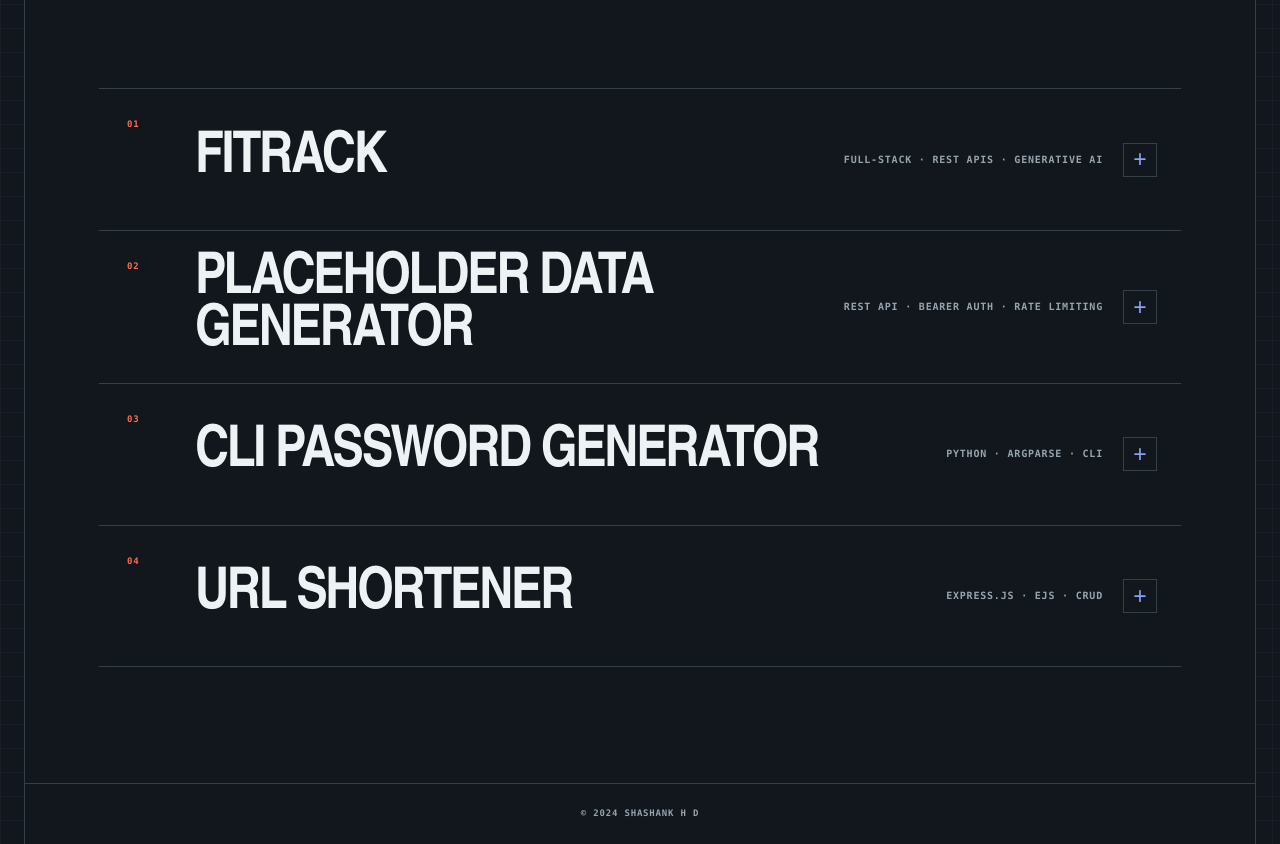
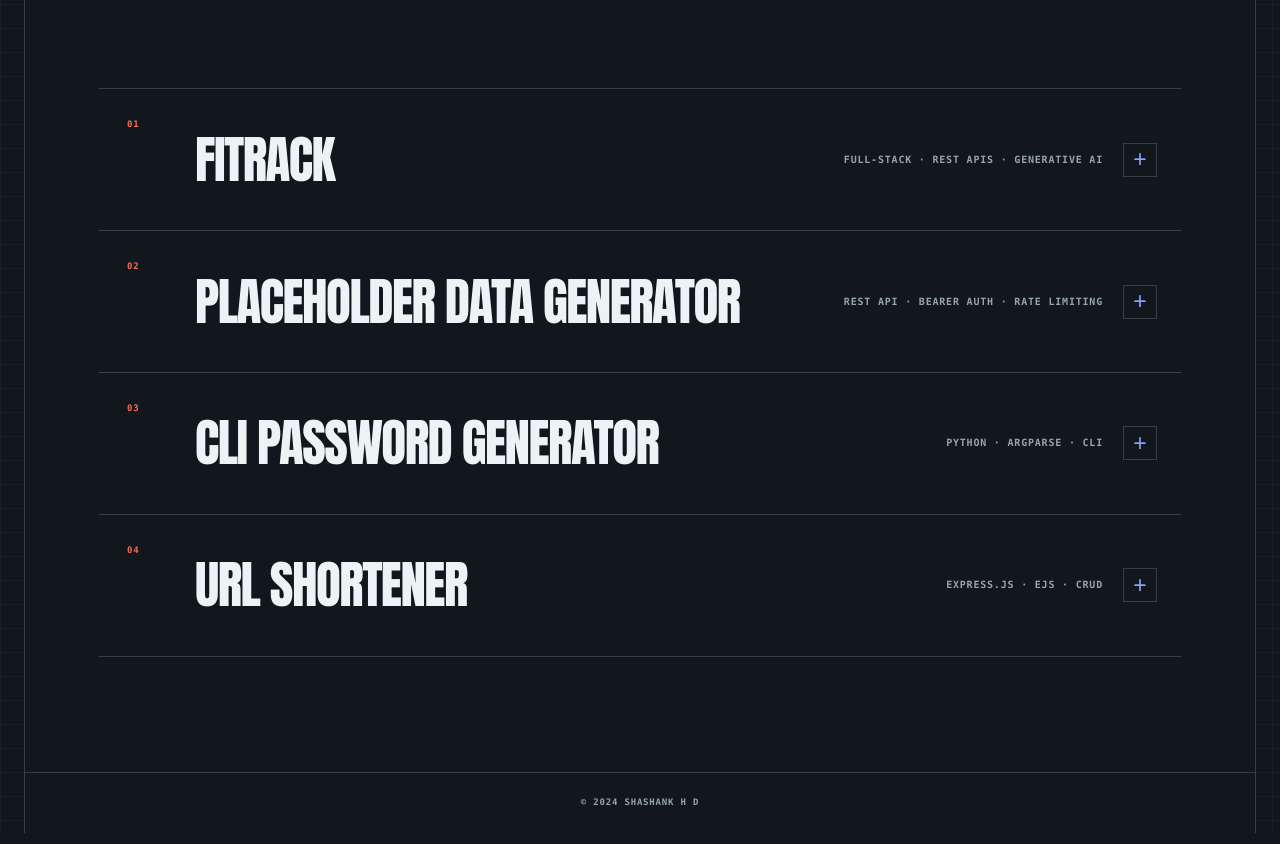
Before and after one commit to hdshashank/portfolio, a Next.js app: page /projects in a window 1280 px wide. Shown: the part 740-1584 px from the top of the page. Built offline with nearby package versions, Linux system fonts and the light colour scheme; a web font is replaced by a local one.

Commit message:
Unify responsive heading styles

```diff
--- a/app/globals.css
+++ b/app/globals.css
@@ -3,6 +3,10 @@
 
 :root {
   --page-gutter: max(24px, calc((100vw - 1280px) / 2));
+  --font-display: Impact, Haettenschweiler, "Arial Narrow Bold", "Arial Narrow", sans-serif;
+  --heading-page-size: clamp(54px, 7.4vw, 106px);
+  --heading-section-size: clamp(38px, 4.7vw, 66px);
+  --heading-content-size: clamp(31px, 4vw, 52px);
   --paper: #11171c;
   --raised: #182027;
   --ink: #edf2f4;
@@ -220,10 +224,10 @@ button { font: inherit; }
 .hero-title {
   margin: 0;
   max-width: 1130px;
-  font-family: Impact, Haettenschweiler, "Arial Narrow Bold", "Arial Narrow", sans-serif;
-  font-size: clamp(40px, 7.4vw, 110px);
+  font-family: var(--font-display);
+  font-size: var(--heading-page-size);
   font-weight: 900;
-  line-height: .79;
+  line-height: .86;
   letter-spacing: -.035em;
   text-transform: uppercase;
 }
@@ -310,6 +314,35 @@ button { font: inherit; }
 .hero-action:hover .hero-action-icon { translate: 2px -2px; }
 .hero-action--primary:hover .hero-action-icon { translate: 0 2px; }
 
+.hero-scroll-cue {
+  position: absolute;
+  bottom: clamp(18px, 3vh, 30px);
+  left: 50%;
+  width: 44px;
+  height: 50px;
+  display: grid;
+  place-items: center;
+  color: var(--blue);
+  translate: -50% 0;
+  transition: color 160ms ease;
+}
+
+.hero-scroll-cue:hover { color: var(--signal); }
+
+.hero-scroll-icon {
+  width: 24px;
+  height: 30px;
+  fill: none;
+  stroke: currentColor;
+  stroke-width: 1.4;
+  animation: hero-scroll-hint 1.8s ease-in-out infinite;
+}
+
+@keyframes hero-scroll-hint {
+  0%, 100% { translate: 0 -3px; }
+  50% { translate: 0 4px; }
+}
+
 /* Experience */
 .experience-section {
   width: auto;
@@ -340,11 +373,11 @@ button { font: inherit; }
 .experience-section-heading h2 {
   max-width: 760px;
   margin: 0;
-  font-family: Impact, Haettenschweiler, "Arial Narrow Bold", "Arial Narrow", sans-serif;
-  font-size: clamp(35px, 4.1vw, 58px);
+  font-family: var(--font-display);
+  font-size: var(--heading-section-size);
   font-weight: 900;
   line-height: .9;
-  letter-spacing: -.025em;
+  letter-spacing: -.03em;
   text-transform: uppercase;
 }
 
@@ -437,17 +470,18 @@ button { font: inherit; }
 }
 .experience-detail h3 {
   margin: 0;
-  font-family: "Arial Narrow", "Roboto Condensed", Arial, sans-serif;
-  font-size: clamp(31px, 4vw, 52px);
-  line-height: .95;
-  letter-spacing: -.035em;
+  font-family: var(--font-display);
+  font-size: var(--heading-content-size);
+  font-weight: 900;
+  line-height: .9;
+  letter-spacing: -.03em;
   text-transform: uppercase;
 }
 .experience-mobile-label { display: none; }
 .experience-date {
   margin: 3px 0 0;
   color: var(--muted);
-  font: 600 9px/1.4 ui-monospace, SFMono-Regular, Menlo, monospace;
+  font: 800 10px/1.4 ui-monospace, SFMono-Regular, Menlo, monospace;
   letter-spacing: .07em;
   text-align: right;
   text-transform: uppercase;
@@ -555,10 +589,10 @@ button { font: inherit; }
 .projects-section-heading h2 {
   max-width: 780px;
   margin: 0;
-  font-family: Impact, Haettenschweiler, "Arial Narrow Bold", "Arial Narrow", sans-serif;
-  font-size: clamp(38px, 4.7vw, 66px);
+  font-family: var(--font-display);
+  font-size: var(--heading-section-size);
   font-weight: 900;
-  line-height: .88;
+  line-height: .9;
   letter-spacing: -.03em;
   text-transform: uppercase;
 }
@@ -623,11 +657,11 @@ button { font: inherit; }
 }
 
 .project-trigger-title {
-  font-family: "Arial Narrow", "Roboto Condensed", Arial, sans-serif;
-  font-size: clamp(34px, 4.5vw, 62px);
-  font-weight: 800;
+  font-family: var(--font-display);
+  font-size: var(--heading-content-size);
+  font-weight: 900;
   line-height: .9;
-  letter-spacing: -.04em;
+  letter-spacing: -.03em;
   text-transform: uppercase;
   transition: color 220ms ease, translate 320ms cubic-bezier(.22, 1, .36, 1);
 }
@@ -838,8 +872,8 @@ button { font: inherit; }
   z-index: 1;
   max-width: 1040px;
   margin: 0;
-  font-family: Impact, Haettenschweiler, "Arial Narrow Bold", "Arial Narrow", sans-serif;
-  font-size: clamp(54px, 7vw, 100px);
+  font-family: var(--font-display);
+  font-size: var(--heading-page-size);
   font-weight: 900;
   line-height: .86;
   letter-spacing: -.035em;
@@ -1037,10 +1071,10 @@ button { font: inherit; }
   z-index: 1;
   max-width: 1020px;
   margin: 0;
-  font-family: Impact, Haettenschweiler, "Arial Narrow Bold", "Arial Narrow", sans-serif;
-  font-size: clamp(56px, 7.4vw, 106px);
+  font-family: var(--font-display);
+  font-size: var(--heading-page-size);
   font-weight: 900;
-  line-height: .84;
+  line-height: .86;
   letter-spacing: -.035em;
   text-transform: uppercase;
 }
@@ -1135,11 +1169,11 @@ button { font: inherit; }
 .profile-closing h2 {
   max-width: 800px;
   margin: 0;
-  font-family: "Arial Narrow", "Roboto Condensed", Arial, sans-serif;
-  font-size: clamp(39px, 5vw, 72px);
-  font-weight: 800;
-  line-height: .93;
-  letter-spacing: -.04em;
+  font-family: var(--font-display);
+  font-size: var(--heading-section-size);
+  font-weight: 900;
+  line-height: .9;
+  letter-spacing: -.03em;
   text-transform: uppercase;
 }
 
@@ -1166,7 +1200,7 @@ button { font: inherit; }
 .profile-facts dd { margin: 16px 0 0; color: var(--ink); font-family: "Arial Narrow", Arial, sans-serif; font-size: 18px; font-weight: 800; text-transform: uppercase; }
 
 .profile-closing { padding: clamp(78px, 10vw, 138px) clamp(24px, 7.4vw, 94px); border-bottom: 1px solid var(--rule); }
-.profile-closing h2 { max-width: 980px; font-size: clamp(44px, 6.2vw, 88px); }
+.profile-closing h2 { max-width: 980px; }
 .profile-actions { display: flex; flex-wrap: wrap; gap: 10px; margin-top: clamp(40px, 5vw, 58px); }
 .profile-action {
   min-width: 224px;
@@ -1238,7 +1272,12 @@ button { font: inherit; }
 }
 
 @media (max-width: 560px) {
-  :root { --page-gutter: 0px; }
+  :root {
+    --page-gutter: 0px;
+    --heading-page-size: clamp(42px, 12.5vw, 60px);
+    --heading-section-size: clamp(34px, 10vw, 46px);
+    --heading-content-size: clamp(28px, 8.6vw, 40px);
+  }
   html { scroll-padding-top: 68px; }
   .site-header,
   .header-shell { height: 68px; }
@@ -1257,7 +1296,7 @@ button { font: inherit; }
 
   .hero-body { padding-block: clamp(46px, 8vh, 70px) 42px; }
   .hero-role { margin-bottom: 19px; font-size: 9px; }
-  .hero-title { font-size: clamp(28px, 9.2vw, 52px); line-height: .86; }
+  .hero-title { font-size: var(--heading-page-size); }
   .hero-title > span {
     width: 100%;
     white-space: normal;
@@ -1266,17 +1305,20 @@ button { font: inherit; }
   .hero-title-accent {
     font-size: .84em;
     margin-top: .22em;
-    -webkit-text-stroke-width: 1px;
+    color: var(--blue);
+    -webkit-text-stroke: 0;
+    text-shadow: none;
   }
   .hero-value { grid-template-columns: 6px 1fr; gap: 14px; margin-top: 30px; }
   .hero-value p { font-size: 16px; line-height: 1.46; }
   .hero-actions { flex-direction: column; margin-top: 30px; }
   .hero-action { width: 100%; min-width: 0; }
+  .hero-scroll-cue { bottom: max(14px, env(safe-area-inset-bottom)); }
 
   .experience-section { width: 100%; padding: 70px 16px 76px; border-inline: 0; }
   .experience-section-heading { margin-bottom: 40px; }
   .section-kicker { margin-bottom: 17px; font-size: 9px; }
-  .experience-section-heading h2 { font-size: clamp(32px, 9vw, 41px); }
+  .experience-section-heading h2 { font-size: var(--heading-section-size); }
   .experience-section-heading > p:last-child { padding-left: 14px; border-left-width: 5px; font-size: 16px; }
   .experience-detail { padding: 27px 20px 20px; }
   .experience-detail-heading {
@@ -1309,11 +1351,11 @@ button { font: inherit; }
 
   .projects-section { width: 100%; padding: 76px 16px 70px; border-inline: 0; }
   .projects-section-heading { margin-bottom: 38px; }
-  .projects-section-heading h2 { font-size: clamp(35px, 10.4vw, 46px); }
+  .projects-section-heading h2 { font-size: var(--heading-section-size); }
   .projects-section-heading > p:last-child { padding-left: 14px; border-left-width: 5px; font-size: 16px; }
   .project-trigger { min-height: 112px; grid-template-columns: 28px minmax(0, 1fr) 32px; gap: 10px; padding: 20px 8px; }
   .project-index { font-size: 8px; }
-  .project-trigger-title { font-size: clamp(29px, 8.6vw, 40px); }
+  .project-trigger-title { font-size: var(--heading-content-size); }
   .project-stack { font-size: 8px; }
   .project-toggle { width: 32px; height: 32px; }
   .project-panel-inner { gap: 24px; padding: 0 8px 34px 28px; }
@@ -1328,7 +1370,7 @@ button { font: inherit; }
   .projects-archive { width: 100%; margin-inline: 0; border-inline: 0; }
   .projects-archive-intro { min-height: calc(100svh - 68px); padding: 76px 16px 64px; }
   .projects-archive-count { top: 24px; right: 16px; }
-  .projects-archive-intro h1 { font-size: clamp(45px, 13.4vw, 64px); }
+  .projects-archive-intro h1 { font-size: var(--heading-page-size); }
   .projects-archive-copy { margin-left: 0; padding-left: 15px; border-left-width: 5px; font-size: 16px; }
   .projects-archive { padding: 68px 16px 76px; }
 
@@ -1348,20 +1390,20 @@ button { font: inherit; }
   .profile-closing { width: 100%; margin-inline: 0; border-inline: 0; }
   .profile-intro { min-height: calc(100svh - 68px); padding: 76px 16px 64px; }
   .profile-intro-index { top: 24px; right: 16px; }
-  .profile-intro h1 { font-size: clamp(47px, 14vw, 66px); }
+  .profile-intro h1 { font-size: var(--heading-page-size); }
   .profile-intro-copy { margin-left: 0; padding-left: 15px; border-left-width: 5px; font-size: 16px; }
   .profile-chapter-nav { top: 68px; }
   .profile-chapter-nav a { min-width: 138px; }
   .profile-chapter { min-height: auto; padding: 72px 16px; scroll-margin-top: 122px; }
   .profile-chapter-meta { grid-template-columns: 26px 1fr; gap: 10px; }
   .profile-placeholder-label { grid-column: 2; width: fit-content; }
-  .profile-chapter h2 { font-size: clamp(36px, 11vw, 48px); }
+  .profile-chapter h2 { font-size: var(--heading-section-size); }
   .profile-chapter-copy { margin-top: 32px; }
   .profile-facts { grid-template-columns: 1fr; }
   .profile-facts div { border-right: 0; border-bottom: 1px solid var(--rule); }
   .profile-facts div:last-child { border-bottom: 0; }
   .profile-closing { padding: 74px 16px; }
-  .profile-closing h2 { font-size: clamp(39px, 11.5vw, 55px); }
+  .profile-closing h2 { font-size: var(--heading-section-size); }
   .profile-actions { flex-direction: column; }
   .profile-action { width: 100%; }
 }
@@ -1371,6 +1413,7 @@ button { font: inherit; }
 @media (prefers-reduced-motion: reduce) {
   html { scroll-behavior: auto; }
   *, *::before, *::after { scroll-behavior: auto !important; transition-duration: .01ms !important; }
+  .hero-scroll-icon { animation: none; }
   .project-trigger-title { translate: none !important; }
   .project-panel,
   .project-row--active .project-panel { transition: none; }
--- a/app/page.tsx
+++ b/app/page.tsx
@@ -7,6 +7,14 @@ function DownloadIcon() {
   return (
     <svg aria-hidden="true" viewBox="0 0 18 18" className="hero-action-icon">
       <path d="M9 2.5v9m0 0 3.5-3.5M9 11.5 5.5 8M3 15.5h12" />
+    </svg>
+  );
+}
+
+function ScrollIcon() {
+  return (
+    <svg aria-hidden="true" viewBox="0 0 24 30" className="hero-scroll-icon">
+      <path d="M12 2v23m0 0 7-7m-7 7-7-7" />
     </svg>
   );
 }
@@ -36,6 +44,10 @@ export default function Home() {
             </a>
           </div>
         </div>
+
+        <a className="hero-scroll-cue" href="#experience" aria-label="Continue to experience">
+          <ScrollIcon />
+        </a>
       </section>
       <Experience />
       <Skills />
```
